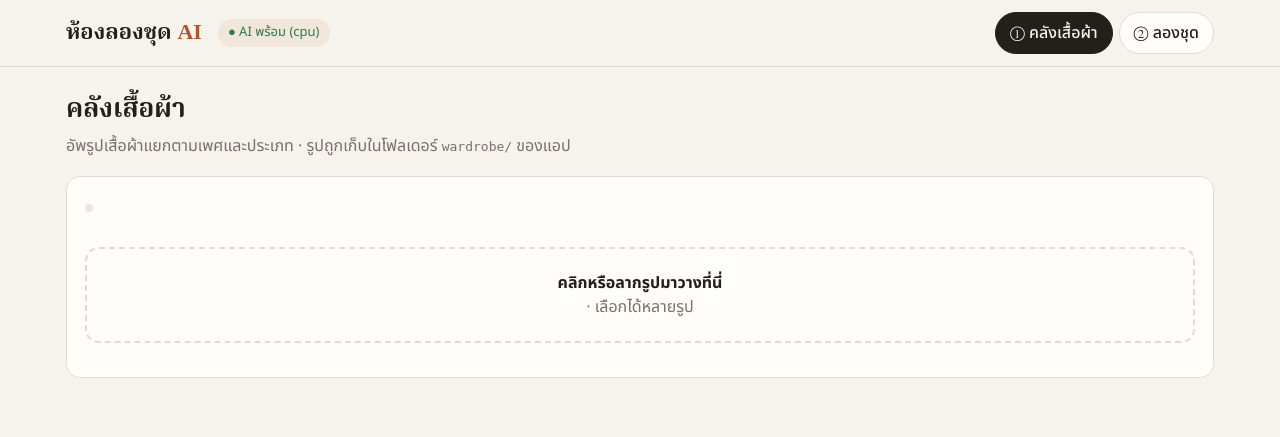
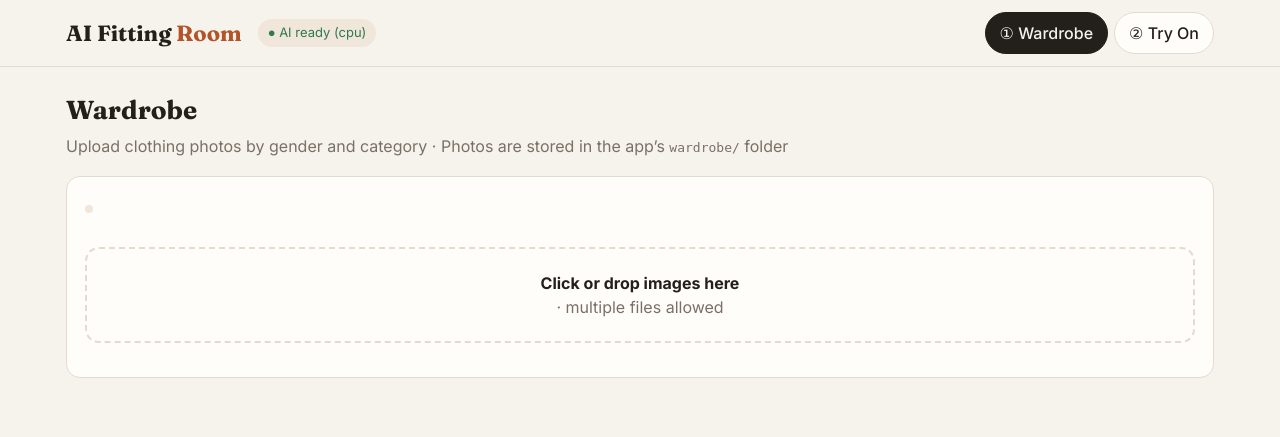
Before and after one commit to nasongwut/Trying-on-clothes, a Flask app: template templates/index.html in a window 1280 px wide. Shown: the top 437 px of the page. Run offline with Flask 3, Linux system fonts and the light colour scheme; the template is opened without the code that fills it: most values are stand-ins (such as "Sample title", 1, 10 or a date in 2020).

Commit message:
Translate app to English

```diff
--- a/app.py
+++ b/app.py
@@ -1,12 +1,11 @@
 """
-ห้องลองชุด AI — เว็บแอป Python (Flask) + FASHN VTON v1.5 (รันในเครื่อง)
+AI Fitting Room — Python (Flask) web app + FASHN VTON v1.5 (runs locally)
 
-โฟลเดอร์:
-  wardrobe/<male|female>/<top|shorts|pants|skirt|dress>/   รูปเสื้อผ้า (วางไฟล์เองก็ได้)
-  results/                                                ภาพที่ AI สร้าง
-เปิดใช้งาน: python app.py  แล้วเข้า http://127.0.0.1:8765
+Folders:
+  wardrobe/<male|female>/<top|shorts|pants|skirt|dress>/   clothing photos (you can drop files here directly)
+  results/                                                generated try-on images
+Run: python app.py   then open http://127.0.0.1:8765
 """
-import io
 import json
 import os
 import threading
@@ -15,7 +14,7 @@ import traceback
 import uuid
 from pathlib import Path
 
-os.environ.setdefault("PYTORCH_ENABLE_MPS_FALLBACK", "1")  # op ที่ Mac GPU ไม่รองรับ → ใช้ CPU แทน
+os.environ.setdefault("PYTORCH_ENABLE_MPS_FALLBACK", "1")  # ops unsupported on Apple GPU fall back to CPU
 HERE = Path(__file__).resolve().parent
 os.environ.setdefault("HF_HOME", str(HERE / "hf-cache"))
 
@@ -26,14 +25,14 @@ WARDROBE = HERE / "wardrobe"
 RESULTS = HERE / "results"
 WEIGHTS = HERE / "weights"
 PORT = int(os.environ.get("TRYON_PORT", "8765"))
-MOCK = os.environ.get("FASHN_MOCK") == "1"  # ทดสอบหน้าเว็บโดยไม่โหลดโมเดล
+MOCK = os.environ.get("FASHN_MOCK") == "1"  # test the UI without loading the model
 
 CATS = {
-    "male": {"label": "ชาย", "items": [["top", "เสื้อ"], ["shorts", "กางเกงขาสั้น"], ["pants", "กางเกงขายาว"]]},
-    "female": {"label": "หญิง", "items": [["top", "เสื้อ"], ["shorts", "กางเกงขาสั้น"], ["pants", "กางเกงขายาว"],
-                                          ["skirt", "กระโปรง"], ["dress", "เดรส"]]},
+    "male": {"label": "Men", "items": [["top", "Tops"], ["shorts", "Shorts"], ["pants", "Trousers"]]},
+    "female": {"label": "Women", "items": [["top", "Tops"], ["shorts", "Shorts"], ["pants", "Trousers"],
+                                          ["skirt", "Skirts"], ["dress", "Dresses"]]},
 }
-# หมวดในเว็บ → หมวดของ FASHN VTON
+# app category -> FASHN VTON category
 FASHN_CAT = {"top": "tops", "shorts": "bottoms", "pants": "bottoms", "skirt": "bottoms", "dress": "one-pieces"}
 IMG_EXT = {".jpg", ".jpeg", ".png", ".webp"}
 
@@ -63,8 +62,8 @@ def pick_device():
 
 
 def patch_for_mps():
-    """Mac GPU (MPS) ไม่รองรับ float64 ซึ่งโมเดลใช้ตอนคำนวณ RoPE
-    → คำนวณส่วนนี้บน CPU (ค่าเหมือนเดิมทุกประการ) แล้วย้ายผลกลับไป GPU"""
+    """Apple GPU (MPS) does not support float64, which the model uses for RoPE.
+    Compute that small step on CPU (bit-identical result) and move it back to the GPU."""
     from fashn_vton import tryon_mmdit
     if getattr(tryon_mmdit.rope, "_mps_patched", False):
         return
@@ -88,10 +87,10 @@ def load_model():
         patch_for_mps()
         from fashn_vton import TryOnPipeline
         dev = pick_device()
-        print(f"[AI] กำลังโหลดโมเดลบน {dev} ...", flush=True)
+        print(f"[AI] Loading model on {dev} ...", flush=True)
         pipe = TryOnPipeline(weights_dir=str(WEIGHTS), device=dev)
         state.update(status="ready", device=dev)
-        print(f"[AI] พร้อมใช้งาน ({dev})", flush=True)
+        print(f"[AI] Ready ({dev})", flush=True)
     except Exception as e:  # noqa: BLE001
         traceback.print_exc()
         state.update(status="error", error=str(e))
@@ -99,7 +98,7 @@ def load_model():
 
 def run_one(person, garment, category, photo_type, steps, seed):
     global pipe
-    if MOCK:  # ภาพจำลองสำหรับทดสอบ
+    if MOCK:  # fake result for testing
         time.sleep(0.2)
         out = person.copy()
         g = garment.copy()
@@ -113,7 +112,7 @@ def run_one(person, garment, category, photo_type, steps, seed):
     except Exception:
         if state["device"] != "mps":
             raise
-        print("[AI] Mac GPU ทำงานไม่ได้กับโมเดลนี้ → สลับไปใช้ CPU (ช้ากว่า)", flush=True)
+        print("[AI] Apple GPU failed on this model -> switching to CPU (slower)", flush=True)
         traceback.print_exc()
         from fashn_vton import TryOnPipeline
         pipe = TryOnPipeline(weights_dir=str(WEIGHTS), device="cpu")
@@ -154,7 +153,7 @@ def list_clothes():
 # ---------------- routes ----------------
 @app.get("/")
 def index():
-    return render_template("index.html", cats_json=json.dumps(CATS, ensure_ascii=False))
+    return render_template("index.html", cats_json=json.dumps(CATS))
 
 
 @app.get("/api/health")
@@ -171,7 +170,7 @@ def api_clothes():
 def api_add_clothes():
     gender, cat = request.form.get("gender"), request.form.get("cat")
     if not valid(gender, cat):
-        abort(400, "หมวดไม่ถูกต้อง")
+        abort(400, "Invalid category")
     saved = 0
     for f in request.files.getlist("files"):
         try:
@@ -179,7 +178,7 @@ def api_add_clothes():
             img.save(WARDROBE / gender / cat / f"{int(time.time() * 1000)}-{uuid.uuid4().hex[:6]}.jpg", quality=92)
             saved += 1
         except Exception as e:  # noqa: BLE001
-            print("อ่านรูปไม่ได้:", f.filename, e)
+            print("Could not read image:", f.filename, e)
     return jsonify(saved=saved)
 
 
@@ -214,27 +213,27 @@ def api_results():
 @app.post("/api/tryon")
 def api_tryon():
     if state["status"] != "ready":
-        msg = "โมเดลกำลังโหลด รอสักครู่แล้วลองใหม่" if state["status"] == "loading" \
-            else f"โหลดโมเดลไม่สำเร็จ: {state['error']}"
+        msg = "The model is still loading. Please wait a moment and try again." if state["status"] == "loading" \
+            else f"Failed to load the model: {state['error']}"
         return jsonify(error=msg), 503
     if "person" not in request.files:
-        return jsonify(error="ยังไม่ได้อัพรูปคน"), 400
+        return jsonify(error="Please upload a photo of a person."), 400
     gender = request.form.get("gender")
     ids = json.loads(request.form.get("items", "[]"))
     photo_type = request.form.get("photo_type", "flat-lay")
     steps = max(10, min(50, int(request.form.get("steps", 30))))
     seed = int(request.form.get("seed", 42))
 
-    # ตรวจรายการ + เรียงลำดับ: ท่อนล่างก่อน แล้วค่อยเสื้อ (เสื้อทับกางเกงดูเป็นธรรมชาติกว่า)
+    # Validate items and order them: bottoms first, then tops (a top over trousers looks more natural)
     items = []
     for item_id in ids:
         g, c, name = item_id.split("/", 2)
         p = WARDROBE / g / c / name
         if g != gender or not valid(g, c) or not p.exists():
-            return jsonify(error=f"ไม่พบเสื้อผ้า: {item_id}"), 400
+            return jsonify(error=f"Clothing item not found: {item_id}"), 400
         items.append((c, p))
     if not items:
-        return jsonify(error="ยังไม่ได้เลือกเสื้อผ้า"), 400
+        return jsonify(error="Please select at least one clothing item."), 400
     order = {"dress": 0, "shorts": 1, "pants": 1, "skirt": 1, "top": 2}
     items.sort(key=lambda x: order[x[0]])
 
@@ -243,12 +242,12 @@ def api_tryon():
         t0 = time.time()
         with pipe_lock:
             for i, (c, p) in enumerate(items):
-                print(f"[AI] ชิ้นที่ {i + 1}/{len(items)}: {c} → {FASHN_CAT[c]} ({steps} steps)", flush=True)
+                print(f"[AI] Item {i + 1}/{len(items)}: {c} -> {FASHN_CAT[c]} ({steps} steps)", flush=True)
                 person = run_one(person, open_img(p), FASHN_CAT[c], photo_type, steps, seed)
         name = f"tryon-{time.strftime('%Y%m%d-%H%M%S')}-{uuid.uuid4().hex[:4]}.png"
         person.save(RESULTS / name)
         sec = round(time.time() - t0, 1)
-        print(f"[AI] เสร็จใน {sec} วินาที → results/{name}", flush=True)
+        print(f"[AI] Done in {sec}s -> results/{name}", flush=True)
         return jsonify(url=f"/results/{name}", seconds=sec, device=state["device"])
     except Exception as e:  # noqa: BLE001
         traceback.print_exc()
@@ -257,5 +256,5 @@ def api_tryon():
 
 if __name__ == "__main__":
     threading.Thread(target=load_model, daemon=True).start()
-    print(f"[เว็บ] เปิดที่ http://127.0.0.1:{PORT}  (ปิดหน้าต่างนี้เพื่อหยุด)", flush=True)
+    print(f"[Web] Open http://127.0.0.1:{PORT}  (close this window to stop)", flush=True)
     app.run(host="127.0.0.1", port=PORT, threaded=True)
--- a/templates/index.html
+++ b/templates/index.html
@@ -1,11 +1,11 @@
 <!doctype html>
-<html lang="th">
+<html lang="en">
 <head>
 <meta charset="utf-8">
 <meta name="viewport" content="width=device-width,initial-scale=1">
-<title>ห้องลองชุด AI</title>
+<title>AI Fitting Room</title>
 <link rel="preconnect" href="https://fonts.googleapis.com">
-<link href="https://fonts.googleapis.com/css2?family=Noto+Sans+Thai:wght@400;500;600;700&family=Noto+Serif+Thai:wght@600;700&display=swap" rel="stylesheet">
+<link href="https://fonts.googleapis.com/css2?family=Inter:wght@400;500;600;700&family=Fraunces:opsz,wght@9..144,600;9..144,700&display=swap" rel="stylesheet">
 <style>
 :root{
   --bg:#f6f2ec; --card:#fffdf9; --ink:#231f1b; --muted:#7a7066; --line:#e4dbcf;
@@ -16,10 +16,10 @@
 }
 *{box-sizing:border-box}
 html,body{margin:0}
-body{background:var(--bg);color:var(--ink);font-family:"Noto Sans Thai",system-ui,sans-serif;line-height:1.5}
+body{background:var(--bg);color:var(--ink);font-family:"Inter",system-ui,sans-serif;line-height:1.5}
 header{position:sticky;top:0;z-index:5;background:color-mix(in srgb,var(--bg) 92%,transparent);backdrop-filter:blur(8px);border-bottom:1px solid var(--line)}
 .bar{max-width:1180px;margin:0 auto;padding:12px 16px;display:flex;align-items:center;gap:16px;flex-wrap:wrap}
-.brand{font-family:"Noto Serif Thai",serif;font-weight:700;font-size:22px}
+.brand{font-family:"Fraunces",serif;font-weight:700;font-size:22px}
 .brand span{color:var(--accent)}
 .status{font-size:13px;padding:4px 10px;border-radius:999px;background:var(--soft);color:var(--muted)}
 .status.ok{color:var(--ok)} .status.err{color:var(--err)}
@@ -28,7 +28,7 @@ nav button{border:1px solid var(--line);background:var(--card);color:var(--ink);
 nav button.on{background:var(--ink);color:var(--bg);border-color:var(--ink)}
 main{max-width:1180px;margin:0 auto;padding:20px 16px 60px}
 section.view{display:none} section.view.on{display:block}
-h2{font-family:"Noto Serif Thai",serif;font-size:26px;margin:4px 0}
+h2{font-family:"Fraunces",serif;font-size:26px;margin:4px 0}
 .sub{color:var(--muted);margin:0 0 18px}
 .card{background:var(--card);border:1px solid var(--line);border-radius:var(--radius);padding:18px}
 .seg{display:inline-flex;background:var(--soft);border-radius:999px;padding:4px;gap:4px}
@@ -80,24 +80,24 @@ select{width:100%;padding:9px 12px;border-radius:10px;border:1px solid var(--lin
 </head>
 <body>
 <header><div class="bar">
-  <div class="brand">ห้องลองชุด <span>AI</span></div>
-  <span class="status" id="status">กำลังเช็กโมเดล…</span>
+  <div class="brand">AI Fitting <span>Room</span></div>
+  <span class="status" id="status">Checking model…</span>
   <nav>
-    <button data-v="wardrobe" class="on">① คลังเสื้อผ้า</button>
-    <button data-v="tryon">② ลองชุด</button>
+    <button data-v="wardrobe" class="on">① Wardrobe</button>
+    <button data-v="tryon">② Try On</button>
   </nav>
 </div></header>
 
 <main>
 <section class="view on" id="v-wardrobe">
-  <h2>คลังเสื้อผ้า</h2>
-  <p class="sub">อัพรูปเสื้อผ้าแยกตามเพศและประเภท · รูปถูกเก็บในโฟลเดอร์ <code>wardrobe/</code> ของแอป</p>
+  <h2>Wardrobe</h2>
+  <p class="sub">Upload clothing photos by gender and category · Photos are stored in the app’s <code>wardrobe/</code> folder</p>
   <div class="card">
     <div class="seg" id="w-gender"></div>
     <div class="chips" id="w-cats"></div>
     <div class="drop" id="w-drop">
-      <strong>คลิกหรือลากรูปมาวางที่นี่</strong><br>
-      <span id="w-drop-label"></span> · เลือกได้หลายรูป
+      <strong>Click or drop images here</strong><br>
+      <span id="w-drop-label"></span> · multiple files allowed
     </div>
     <input type="file" id="w-file" accept="image/*" multiple hidden>
     <div class="grid" id="w-grid"></div>
@@ -105,54 +105,54 @@ select{width:100%;padding:9px 12px;border-radius:10px;border:1px solid var(--lin
 </section>
 
 <section class="view" id="v-tryon">
-  <h2>ลองชุด</h2>
-  <p class="sub">อัพรูปคน เลือกเพศ เลือกเสื้อผ้า แล้วให้ AI (FASHN VTON ในเครื่อง) สร้างภาพตอนสวมใส่</p>
+  <h2>Try On</h2>
+  <p class="sub">Upload a person photo, choose gender and clothes, and let the local AI (FASHN VTON) show how they look</p>
   <div class="tryon">
     <div class="card">
-      <div class="step">ขั้นที่ 1</div>
-      <strong>รูปคน</strong>
+      <div class="step">STEP 1</div>
+      <strong>Person photo</strong>
       <div class="person" id="p-box"><div class="drop" id="p-drop" style="border:0;background:transparent">
-        <strong>คลิกหรือลากรูปคนมาวาง</strong><br>แนะนำรูปเต็มตัว ยืนตรง แสงชัด
+        <strong>Click or drop a person photo</strong><br>Best: full body, standing straight, good lighting
       </div></div>
       <input type="file" id="p-file" accept="image/*" hidden>
-      <button class="btn ghost" id="p-change" style="margin-top:10px" hidden>เปลี่ยนรูป</button>
-      <div class="step" style="margin-top:18px">ขั้นที่ 2</div>
-      <strong>เพศ</strong><br>
+      <button class="btn ghost" id="p-change" style="margin-top:10px" hidden>Change photo</button>
+      <div class="step" style="margin-top:18px">STEP 2</div>
+      <strong>Gender</strong><br>
       <div class="seg" id="t-gender" style="margin-top:8px"></div>
     </div>
 
     <div class="card">
-      <div class="step">ขั้นที่ 3</div>
-      <strong>เลือกเสื้อผ้า</strong>
-      <div class="hint">หมวดละ 1 ชิ้น · ท่อนล่างเลือกได้อย่างเดียว · เลือกเดรสจะไม่ใช้เสื้อและท่อนล่าง</div>
+      <div class="step">STEP 3</div>
+      <strong>Choose clothes</strong>
+      <div class="hint">One item per category · only one bottom · a dress replaces top and bottom</div>
       <div id="t-cats"></div>
       <div class="two">
         <div>
-          <label class="f" for="o-type">รูปเสื้อผ้าเป็นแบบ</label>
+          <label class="f" for="o-type">Clothing photo type</label>
           <select id="o-type">
-            <option value="flat-lay">วางพื้น / แขวน (ไม่มีคนใส่)</option>
-            <option value="model">มีนายแบบ/นางแบบใส่อยู่</option>
+            <option value="flat-lay">Flat-lay / hanger (no model)</option>
+            <option value="model">Worn by a model</option>
           </select>
         </div>
         <div>
-          <label class="f" for="o-steps">คุณภาพ</label>
+          <label class="f" for="o-steps">Quality</label>
           <select id="o-steps">
-            <option value="20">เร็ว (20 steps)</option>
-            <option value="30" selected>มาตรฐาน (30 steps)</option>
-            <option value="40">ละเอียด (40 steps)</option>
+            <option value="20">Fast (20 steps)</option>
+            <option value="30" selected>Standard (30 steps)</option>
+            <option value="40">Detailed (40 steps)</option>
           </select>
         </div>
       </div>
     </div>
 
     <div class="card result">
-      <div class="step">ขั้นที่ 4</div>
-      <strong>ผลลัพธ์</strong>
-      <div class="out" id="out">ภาพที่ AI สร้างจะแสดงที่นี่</div>
-      <button class="btn" id="gen" disabled>✨ สร้างภาพลองชุด</button>
-      <a class="btn ghost" id="dl" style="margin-top:8px" hidden download>ดาวน์โหลดภาพ</a>
+      <div class="step">STEP 4</div>
+      <strong>Result</strong>
+      <div class="out" id="out">The AI-generated image will appear here</div>
+      <button class="btn" id="gen" disabled>✨ Generate try-on</button>
+      <a class="btn ghost" id="dl" style="margin-top:8px" hidden download>Download image</a>
       <div class="msg" id="msg"></div>
-      <div class="hint" style="margin-top:12px">ภาพล่าสุด (เก็บในโฟลเดอร์ <code>results/</code>)</div>
+      <div class="hint" style="margin-top:12px">Recent images (saved in <code>results/</code>)</div>
       <div class="hist" id="hist"></div>
     </div>
   </div>
@@ -171,9 +171,9 @@ async function loadClothes(){ clothes = await api('/api/clothes'); }
 
 /* status */
 async function poll(){ try{ const h = await api('/api/health'); const s=$('#status');
-  if(h.status==='ready'){ s.className='status ok'; s.textContent='● AI พร้อม ('+h.device+')'; return; }
-  if(h.status==='error'){ s.className='status err'; s.textContent='● โหลดโมเดลไม่สำเร็จ'; s.title=h.error; return; }
-  s.className='status'; s.textContent='● กำลังโหลดโมเดล…'; }catch{ $('#status').textContent='● ติดต่อเซิร์ฟเวอร์ไม่ได้'; }
+  if(h.status==='ready'){ s.className='status ok'; s.textContent='● AI ready ('+h.device+')'; return; }
+  if(h.status==='error'){ s.className='status err'; s.textContent='● Model failed to load'; s.title=h.error; return; }
+  s.className='status'; s.textContent='● Loading model…'; }catch{ $('#status').textContent='● Cannot reach server'; }
   setTimeout(poll, 3000); }
 
 /* nav */
@@ -195,20 +195,20 @@ function renderWardrobe(){
   for(const [k,l] of CATS[wG].items){ const n=clothes.filter(c=>c.gender===wG&&c.cat===k).length;
     const b=document.createElement('button'); b.className='chip'+(k===wC?' on':''); b.innerHTML=`${l}<span class="n">${n}</span>`;
     b.onclick=()=>{wC=k;renderWardrobe();}; cats.appendChild(b); }
-  $('#w-drop-label').textContent=`เพิ่มใน ${CATS[wG].label} › ${CATS[wG].items.find(i=>i[0]===wC)[1]}`;
+  $('#w-drop-label').textContent=`Add to ${CATS[wG].label} › ${CATS[wG].items.find(i=>i[0]===wC)[1]}`;
   const grid=$('#w-grid'); grid.innerHTML='';
   const list=clothes.filter(c=>c.gender===wG&&c.cat===wC);
-  if(!list.length){ grid.innerHTML='<div class="empty" style="grid-column:1/-1">ยังไม่มีรูปในหมวดนี้</div>'; return; }
+  if(!list.length){ grid.innerHTML='<div class="empty" style="grid-column:1/-1">No photos in this category yet</div>'; return; }
   for(const c of list){ const d=document.createElement('div'); d.className='item';
-    d.innerHTML='<img alt="" loading="lazy"><button class="del" title="ลบ">×</button>'; d.querySelector('img').src=c.url;
-    d.querySelector('.del').onclick=async()=>{ if(!confirm('ลบรูปนี้?'))return; await api('/api/clothes/'+c.id,{method:'DELETE'});
+    d.innerHTML='<img alt="" loading="lazy"><button class="del" title="Delete">×</button>'; d.querySelector('img').src=c.url;
+    d.querySelector('.del').onclick=async()=>{ if(!confirm('Delete this photo?'))return; await api('/api/clothes/'+c.id,{method:'DELETE'});
       sel.forEach((v,k)=>{if(v===c.id)sel.delete(k)}); await loadClothes(); renderWardrobe(); };
     grid.appendChild(d); }
 }
 wireDrop($('#w-drop'), $('#w-file'), async files=>{
   const fd=new FormData(); fd.append('gender',wG); fd.append('cat',wC);
   files.filter(f=>f.type.startsWith('image/')).forEach(f=>fd.append('files',f));
-  $('#w-drop-label').textContent='กำลังอัพโหลด…';
+  $('#w-drop-label').textContent='Uploading…';
   try{ await api('/api/clothes',{method:'POST',body:fd}); }catch(e){ alert(e.message); }
   await loadClothes(); renderWardrobe(); });
 
@@ -220,9 +220,9 @@ function renderTryon(){
   for(const [k,l] of CATS[tG].items){
     const list=clothes.filter(c=>c.gender===tG&&c.cat===k);
     const box=document.createElement('div'); box.className='cat';
-    box.innerHTML=`<h4>${l}<small>${sel.has(k)?'เลือกแล้ว · คลิกซ้ำเพื่อยกเลิก':''}</small></h4><div class="row"></div>`;
+    box.innerHTML=`<h4>${l}<small>${sel.has(k)?'Selected · click again to remove':''}</small></h4><div class="row"></div>`;
     const row=box.querySelector('.row');
-    if(!list.length) row.innerHTML='<span class="none">ยังไม่มีรูป — เพิ่มได้ที่ ① คลังเสื้อผ้า</span>';
+    if(!list.length) row.innerHTML='<span class="none">No photos yet — add some in ① Wardrobe</span>';
     for(const c of list){ const b=document.createElement('button'); b.className='pick'+(sel.get(k)===c.id?' on':'');
       b.innerHTML='<img alt="" loading="lazy">'; b.querySelector('img').src=c.url; b.onclick=()=>pick(k,c.id); row.appendChild(b); }
     wrap.appendChild(box);
@@ -252,12 +252,12 @@ $('#gen').onclick=async()=>{
   const fd=new FormData(); fd.append('person',personFile); fd.append('gender',tG);
   fd.append('items', JSON.stringify([...sel.values()])); fd.append('photo_type',$('#o-type').value); fd.append('steps',$('#o-steps').value);
   const msg=$('#msg'); msg.className='msg'; msg.textContent='';
-  $('#out').innerHTML=`<div><div class="spin"></div>AI กำลังสร้างภาพ ${sel.size>1?'('+sel.size+' ชิ้น ทำทีละชิ้น) ':''}…<br><span class="hint">บน Mac อาจใช้เวลาหลายนาที</span></div>`;
+  $('#out').innerHTML=`<div><div class="spin"></div>Generating ${sel.size>1?'('+sel.size+' items, one at a time) ':''}…<br><span class="hint">This can take a few minutes without a fast GPU</span></div>`;
   $('#dl').hidden=true; busy=true; renderTryon(); const t0=Date.now();
-  const tick=setInterval(()=>{ msg.textContent='ผ่านไป '+Math.round((Date.now()-t0)/1000)+' วินาที'; },1000);
+  const tick=setInterval(()=>{ msg.textContent='Elapsed: '+Math.round((Date.now()-t0)/1000)+' s'; },1000);
   try{ const r=await api('/api/tryon',{method:'POST',body:fd}); showResult(r.url);
-    msg.className='msg ok'; msg.textContent=`สร้างภาพสำเร็จใน ${r.seconds} วินาที (${r.device})`; loadHist(); }
-  catch(e){ $('#out').textContent='สร้างภาพไม่สำเร็จ'; msg.className='msg err'; msg.textContent=e.message; }
+    msg.className='msg ok'; msg.textContent=`Done in ${r.seconds} s (${r.device})`; loadHist(); }
+  catch(e){ $('#out').textContent='Generation failed'; msg.className='msg err'; msg.textContent=e.message; }
   finally{ clearInterval(tick); busy=false; renderTryon(); if(msg.className==='msg') msg.textContent=''; }
 };
 
```
Also changed, not shown: อ่านก่อน.txt (deleted, +0 -47 lines), README.md (added), 5 other files.
